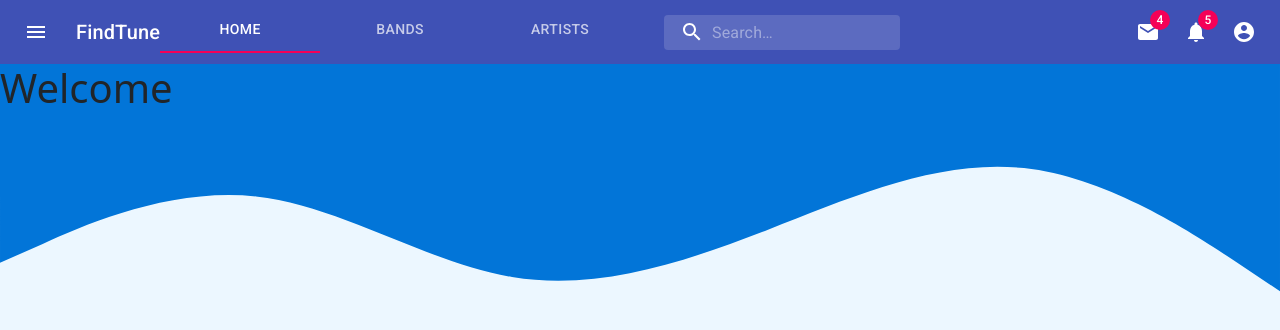
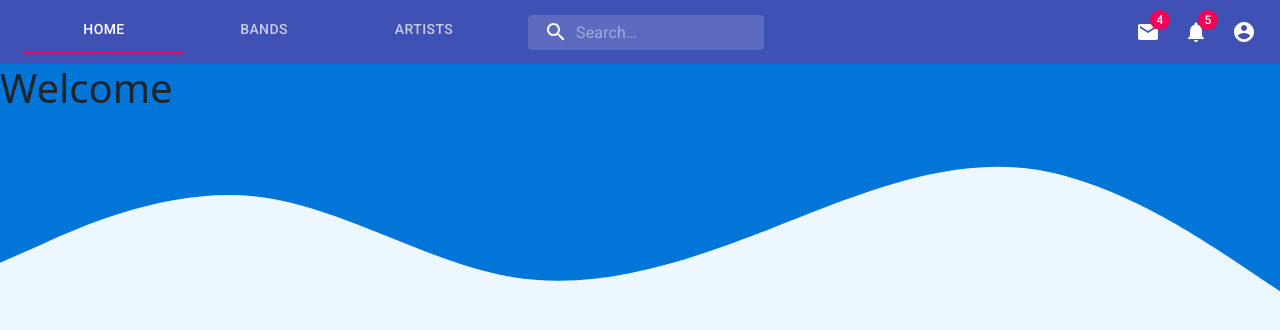
Before and after one commit to julien-devatom/findtune.com, a React (Create React App) app: page / in a window 1280 px wide. Shown: the top 330 px of the page. Built offline with nearby package versions, Linux system fonts and the light colour scheme; a web font is replaced by a local one.

Commit message:
Nav Bar is now fully responsive

```diff
--- a/src/components/Navbar.js
+++ b/src/components/Navbar.js
@@ -14,10 +14,13 @@ import AccountCircle from '@material-ui/icons/AccountCircle';
 import MailIcon from '@material-ui/icons/Mail';
 import NotificationsIcon from '@material-ui/icons/Notifications';
 import MoreIcon from '@material-ui/icons/MoreVert';
+import CloseIcon from '@material-ui/icons/Close';
 import Tabs from "@material-ui/core/Tabs";
 import Tab from "@material-ui/core/Tab";
 import {Link} from 'react-router-dom';
+import { Drawer} from '@material-ui/core';
 import './navbar.css';
+import useMediaQuery from '@material-ui/core/useMediaQuery';
 
 // Hook
 function useLocalStorage(key, initialValue) {
@@ -122,9 +125,13 @@ const useStyles = makeStyles((theme) => ({
 
 export default function NavBar() {
 
+  const TabsOrDrawer = useMediaQuery('(min-width:800px)');
+
   const classes = useStyles();
   const [anchorEl, setAnchorEl] = React.useState(null);
   const [mobileMoreAnchorEl, setMobileMoreAnchorEl] = React.useState(null);
+
+  const [isDrawerOpen, setDrawer] = React.useState(false)
 
   const isMenuOpen = Boolean(anchorEl);
   const isMobileMenuOpen = Boolean(mobileMoreAnchorEl);
@@ -151,6 +158,10 @@ export default function NavBar() {
   const handleMobileMenuOpen = (event) => {
     setMobileMoreAnchorEl(event.currentTarget);
   };
+
+  const handleDrawer = () => {
+    setDrawer(current => !current)
+  }
 
   const menuId = 'primary-search-account-menu';
   const renderMenu = (
@@ -211,26 +222,43 @@ export default function NavBar() {
 
   return (
     <div className={classes.grow}>
+      {!TabsOrDrawer ? <Drawer
+        variant="persistent"
+        width={1/4}
+        classes={{
+          paper: classes.drawerPaper,
+        }}
+        open={isDrawerOpen}
+      >
+        <div className={classes.drawerHeader}>
+          <IconButton onClick={handleDrawer}>
+            <CloseIcon />
+          </IconButton>
+        </div>
+        <div className={classes.drawerInner}>
+            <Tabs orientation="vertical" class="tabs" value={value} onChange={handleChangeTabs}>
+                <Tab label="Home" component={Link} to="/" />
+                <Tab label="Bands" component={Link} to="/bands" />
+                <Tab label="Artists" component={Link} to="/artists" />
+            </Tabs>
+        </div>
+      </Drawer> : null }
       <AppBar position="static">
         <Toolbar>
-          <IconButton
+          {!TabsOrDrawer ? <IconButton
             edge="start"
             className={classes.menuButton}
             color="inherit"
             aria-label="open drawer"
+            onClick={handleDrawer}
           >
             <MenuIcon />
-          </IconButton>
-          <Typography className={classes.title} variant="h6" noWrap>
-            FindTune
-          </Typography>
-
-          <Tabs class="tabs" value={value} onChange={handleChangeTabs}>
+          </IconButton> : null}
+          {TabsOrDrawer ? <Tabs class="tabs" value={value} onChange={handleChangeTabs}>
                 <Tab label="Home" component={Link} to="/" />
                 <Tab label="Bands" component={Link} to="/bands" />
                 <Tab label="Artists" component={Link} to="/artists" />
-            </Tabs>
-
+            </Tabs> : null}
           <div className={classes.search}>
             <div className={classes.searchIcon}>
               <SearchIcon />
```
